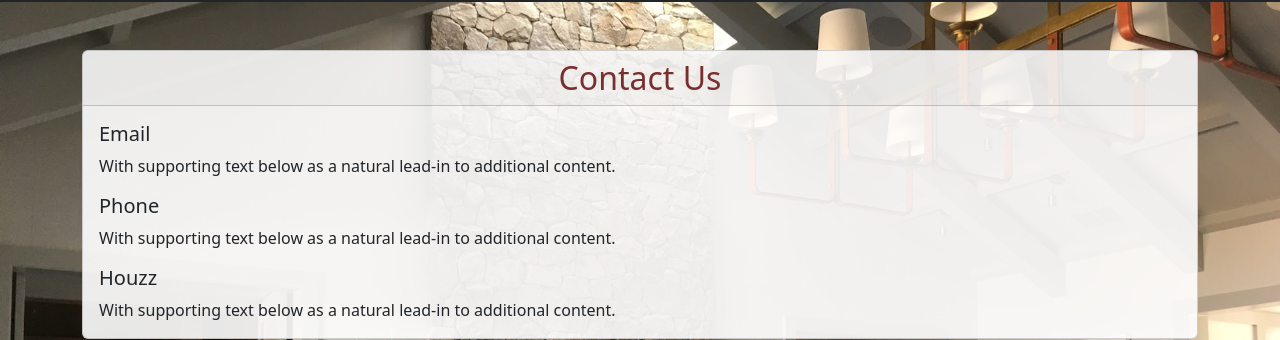
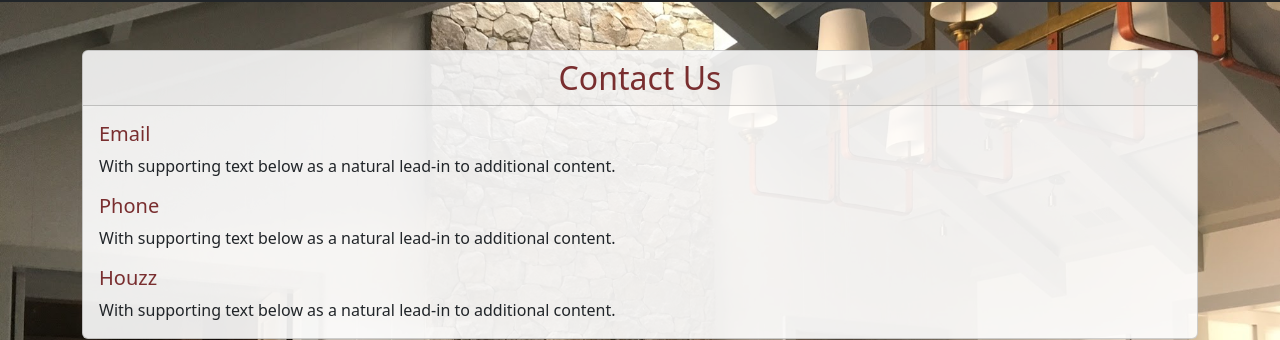
Before and after one commit to connorrubattino/R-K, a React (Vite) app: page /contact in a window 1280 px wide. Shown: the part 74-414 px from the top of the page. Built offline with nearby package versions, Linux system fonts and the light colour scheme.

Commit message:
coloring

```diff
--- a/src/views/Contact.tsx
+++ b/src/views/Contact.tsx
@@ -10,15 +10,15 @@ export default function Contact({}: Props) {
     <Card className='card mt-5 card bg-white-transparent'>
       <Card.Header style={{ color: '#792E2F' }} className='text-center font-weight-bold' as="h2">Contact Us</Card.Header>
       <Card.Body>
-        <Card.Title>Email</Card.Title>
+        <Card.Title style={{ color: '#792E2F' }}>Email</Card.Title>
         <Card.Text>
           With supporting text below as a natural lead-in to additional content.
         </Card.Text>
-        <Card.Title>Phone</Card.Title>
+        <Card.Title style={{ color: '#792E2F' }}>Phone</Card.Title>
         <Card.Text>
           With supporting text below as a natural lead-in to additional content.
         </Card.Text>
-        <Card.Title>Houzz</Card.Title>
+        <Card.Title style={{ color: '#792E2F' }}>Houzz</Card.Title>
         <Card.Text>
           With supporting text below as a natural lead-in to additional content.
         </Card.Text>
```
